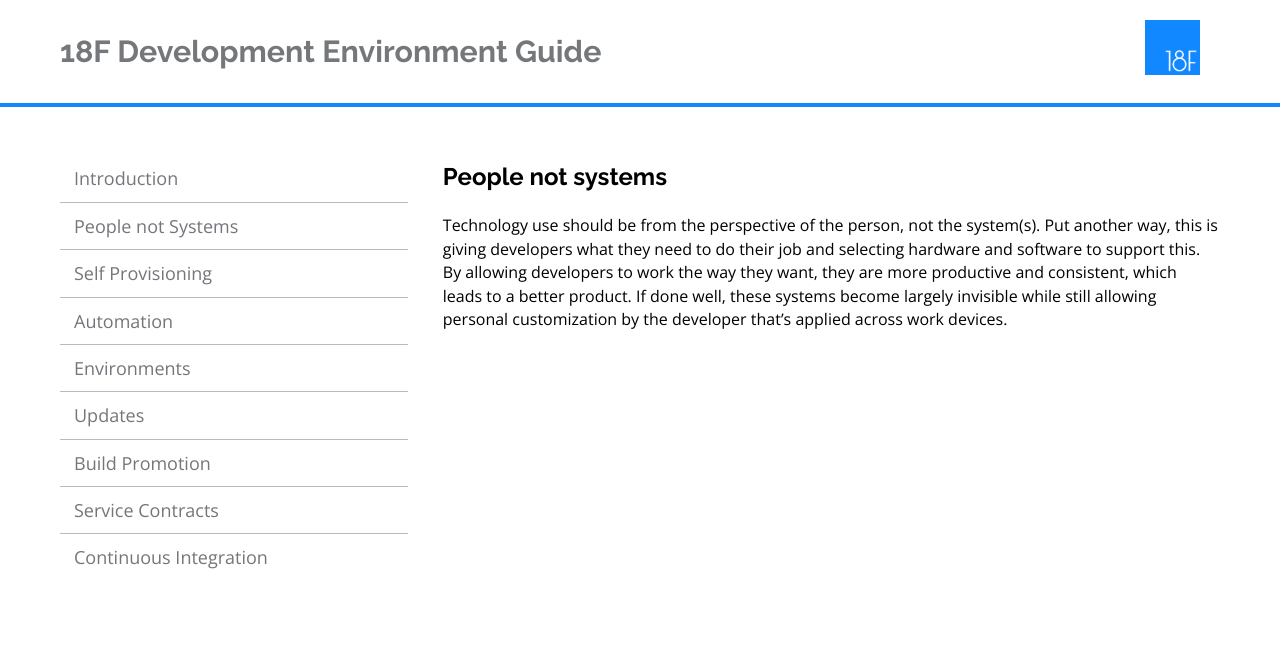
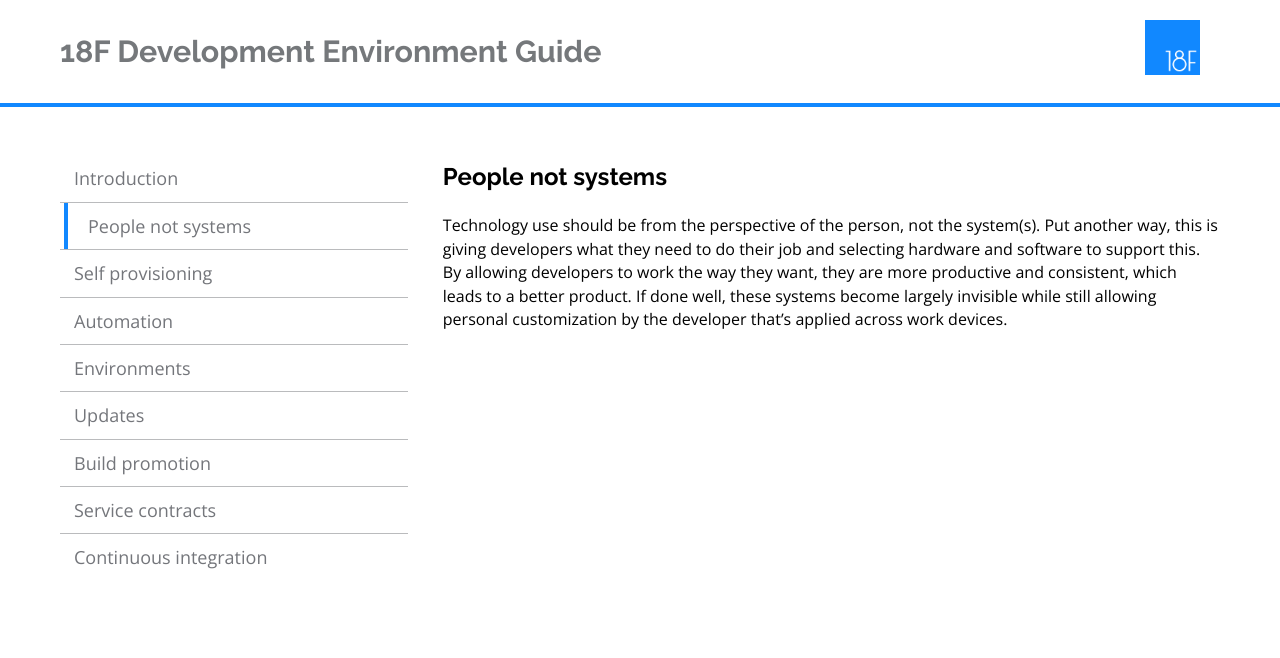
Before and after one commit to 18F/dev-environment, a Jekyll site: the page built from pages/people.md, in a window 1280 px wide. Shown: the top 658 px of the page. Built offline with Jekyll 4.4.1, drawn with Linux system fonts in a browser that asks for light colours; nearby versions of some CDN libraries; Markdown is read by kramdown in place of the engine named in the settings.

Commit message:
Capitalization
Fixes upper-case
to sentence case as we say
is the correct style

```diff
--- a/_config.yml
+++ b/_config.yml
@@ -27,10 +27,10 @@ navigation:
 - text: Introduction
   url: index.html
   internal: true
-- text: People not Systems
+- text: People not systems
   url: people/
   internal: true
-- text: Self Provisioning
+- text: Self provisioning
   url: self-provisioning/
   internal: true
 - text: Automation
@@ -42,13 +42,13 @@ navigation:
 - text: Updates
   url: updates/
   internal: true
-- text: Build Promotion
+- text: Build promotion
   url: build-promotion/
   internal: true
-- text: Service Contracts
+- text: Service contracts
   url: service-contracts/
   internal: true
-- text: Continuous Integration
+- text: Continuous integration
   url: continuous-integration/
   internal: true
 
```
